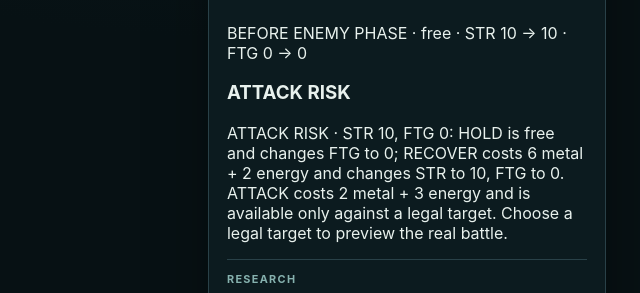
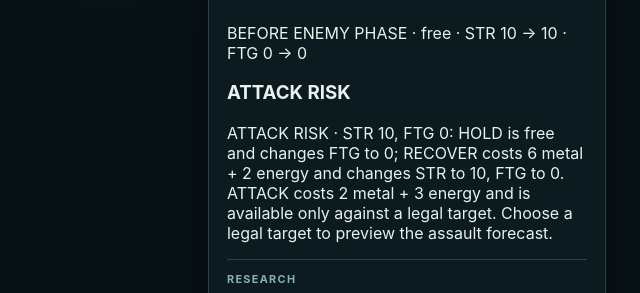
Before and after one commit to mostly-controlled/rimeward, a React (Vite) app: page / in a window 1280 px wide. Shown: the part 1480-1773 px from the top of the page, without its empty margins (640-1280 px from the left). Built offline with nearby package versions, Linux system fonts and the light colour scheme.

Commit message:
bot: hide authoritative assault forecasts

```diff
--- a/src/ui/App.tsx
+++ b/src/ui/App.tsx
@@ -125,15 +125,22 @@ export function App({ initialGame }: { initialGame?: GameState } = {}) {
     energy: Math.max(0, -remaining.energy),
   };
   const affordable = shortfall.metal === 0 && shortfall.energy === 0;
-  const expectedReports = useMemo(() => {
-    if (!orders.some((order) => order.type === "attack")) return [];
-    try {
-      const planned = resolveTurn(game, orders);
-      return resolveCombat(planned.nextState, planned.events).reports;
-    } catch {
-      return [];
-    }
-  }, [game, orders]);
+  const assaultForecasts = useMemo(
+    () =>
+      orders
+        .filter((order): order is Order & { type: "attack" } => order.type === "attack" && Boolean(order.target))
+        .map((order) => {
+          const target = order.target!;
+          const knownDefenders = game.enemySquads.filter(
+            (enemy) => enemy.sector === target && game.revealedEnemySquads.includes(enemy.id),
+          );
+          const hiddenDefenders = game.enemySquads.some(
+            (enemy) => enemy.sector === target && !game.revealedEnemySquads.includes(enemy.id),
+          );
+          return { target, knownDefenders, hiddenDefenders };
+        }),
+    [game, orders],
+  );
   const squad =
     game.squads.find((s) => s.id === selectedSquad) ?? game.squads[0];
   const selectedId = squad?.id ?? "";
@@ -950,7 +957,7 @@ export function App({ initialGame }: { initialGame?: GameState } = {}) {
                     {Math.max(0, squad.fatigue - 1)}
                   </p>
                 </section>
-                <section className="recovery-preview" aria-label="Attack preview"><h3>ATTACK RISK</h3><p>{attackRiskRationale}{expectedReports.length > 0 ? " " + expectedReports.map((report) => sectorName(report.target) + ": Ward −" + report.playerCasualties + ", hostile −" + report.enemyCasualties).join(" · ") : " Choose a legal target to preview the real battle."}</p></section>
+                <section className="recovery-preview" aria-label="Attack preview"><h3>ATTACK RISK</h3><p>{attackRiskRationale}{assaultForecasts.length > 0 ? " " + assaultForecasts.map(({ target }) => `${sectorName(target)}: outcome and losses are uncertain.`).join(" · ") : " Choose a legal target to preview the assault forecast."}</p></section>
                 <section className="research">
                   <h3>RESEARCH</h3>
                   {(
@@ -987,16 +994,16 @@ export function App({ initialGame }: { initialGame?: GameState } = {}) {
                     })(),
                   )}
                 </section>
-                {expectedReports.length > 0 && (
-                  <section
-                    className="expected-losses"
-                    aria-label="Expected assault losses"
-                  >
-                    <h3>EXPECTED ASSAULT LOSSES</h3>
-                    {expectedReports.map((report) => (
-                      <p key={report.target}>
-                        {report.target}: Ward −{report.playerCasualties} ·
-                        hostile −{report.enemyCasualties}
+                {assaultForecasts.length > 0 && (
+                  <section className="expected-losses" aria-label="Expected assault losses">
+                    <h3>ASSAULT FORECAST</h3>
+                    {assaultForecasts.map(({ target, knownDefenders, hiddenDefenders }) => (
+                      <p key={target}>
+                        {sectorName(target)}: {hiddenDefenders
+                          ? "Defenders unknown; outcome and losses are uncertain."
+                          : knownDefenders.length
+                            ? `Known hostile presence (${knownDefenders.map((enemy) => enemy.class.toUpperCase()).join(", ")}); outcome and losses are uncertain.`
+                            : "No known defenders; hidden defenders may be present. Outcome and losses are uncertain."}
                       </p>
                     ))}
                   </section>
```
Also changed, not shown: 1 other file (tests, documents, lock files or other folders).
